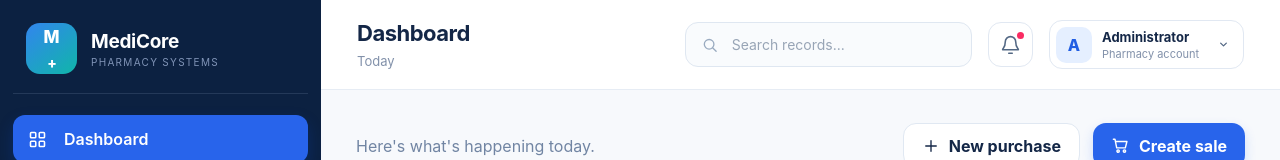
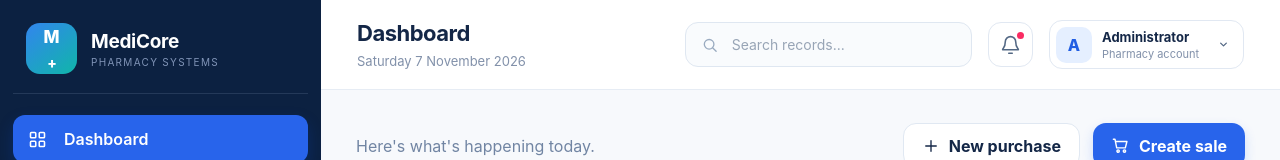
Before and after one commit to ainaisrar/MediCore, a React (Vite) app in the folder client/: page / in a window 1280 px wide. Both pictures are taken after typing "name@example.com", "Sample123" into the empty fields and a click on the button "Sign in to MediCore". Shown: the top 160 px of the page. Built offline with nearby package versions, Linux system fonts and the light colour scheme.

Commit message:
updated date to real time using getDateRealTime

```diff
--- a/client/src/App.jsx
+++ b/client/src/App.jsx
@@ -15,6 +15,15 @@ const navigation = [
   ['history', 'Stock History'],
   ['user', 'User Management'],
 ]
+
+function getDateRealTime() {
+  return new Date().toLocaleDateString('en-GB', {
+    weekday: 'long',
+    day: 'numeric',
+    month: 'long',
+    year: 'numeric',
+  })
+}
 
 function Icon({ name, size = 21 }) {
   const paths = {
@@ -400,7 +409,7 @@ function App() {
 
       <main className="dashboard-main">
         <header className="topbar">
-          <div className="page-title"><h1>{activePage === 'Medicines' ? 'Medicine & Batch Management' : activePage === 'Inventory' ? 'Inventory & Stock' : activePage === 'Suppliers' ? 'Suppliers' : activePage === 'Purchases' ? 'Purchases' : activePage === 'Stock History' ? 'Stock Movement History' : activePage === 'Alerts' ? 'Inventory Alerts' : 'Dashboard'}</h1><span>{activePage === 'Medicines' || activePage === 'Inventory' || activePage === 'Suppliers' || activePage === 'Purchases' || activePage === 'Stock History' || activePage === 'Alerts' ? 'Thursday, 12 June 2025' : 'Today'}</span></div>
+          <div className="page-title"><h1>{activePage === 'Medicines' ? 'Medicine & Batch Management' : activePage === 'Inventory' ? 'Inventory & Stock' : activePage === 'Suppliers' ? 'Suppliers' : activePage === 'Purchases' ? 'Purchases' : activePage === 'Stock History' ? 'Stock Movement History' : activePage === 'Alerts' ? 'Inventory Alerts' : 'Dashboard'}</h1><span>{getDateRealTime()}</span></div>
           <div className="topbar-actions">
             <label className="search-box"><Icon name="search" size={20} /><input placeholder="Search records..." aria-label="Search records" /></label>
             <button className="notification-button" type="button" onClick={() => setActivePage('Alerts')} aria-label="Notifications"><Icon name="bell" size={21} /><i /></button>
```
